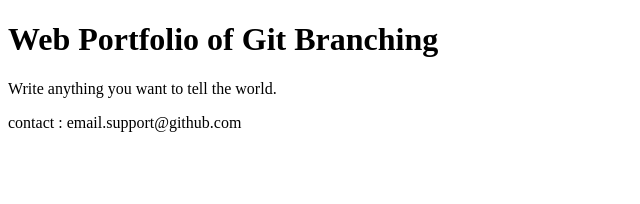
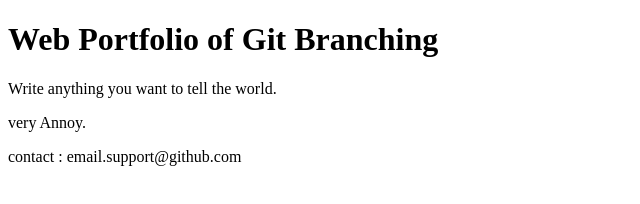
Before and after one commit to Fa1thadamh28/project, a plain HTML site: page index.html in a window 1280 px wide. Shown: the whole page, without its empty margins (0-640 px from the left). Drawn offline with Linux system fonts and the light colour scheme.

```diff
--- a/index.html
+++ b/index.html
@@ -7,6 +7,9 @@
   <body>
     <h1>Web Portfolio of Git Branching</h1>
     <p>Write anything you want to tell the world.</p>
+    <p>
+      very Annoy.
+    </p>
     <div id="footer">
       contact : email.support@github.com
     </div>
```
